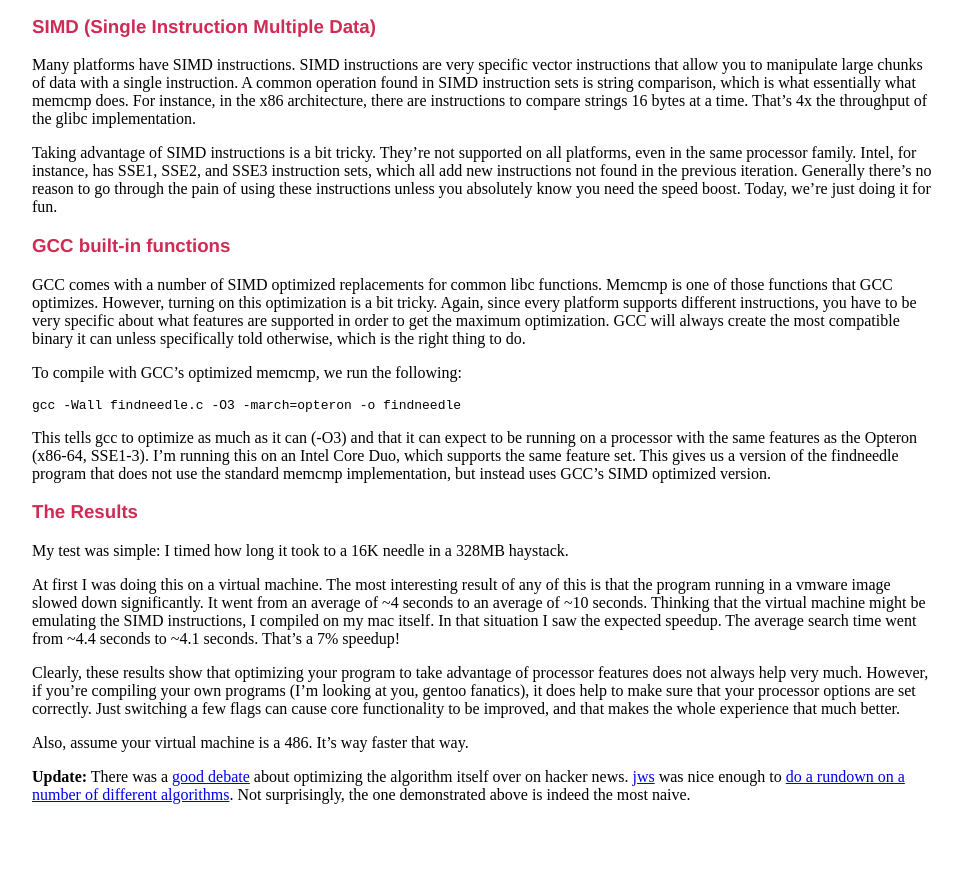
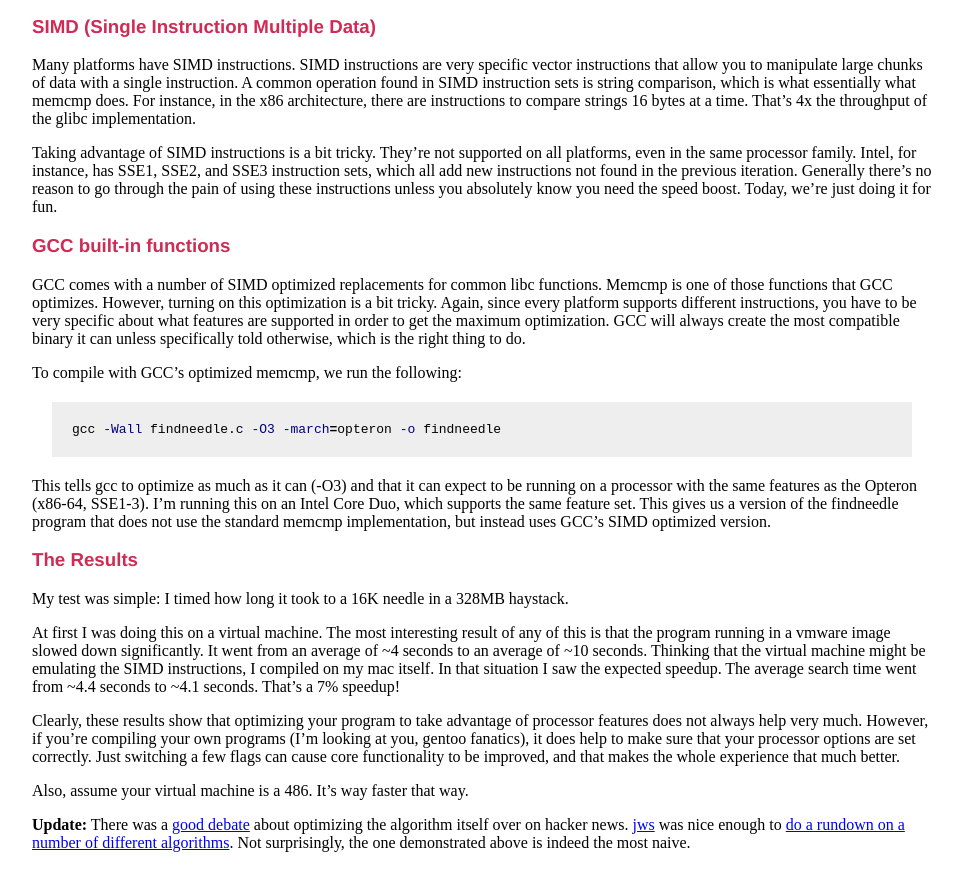
Before and after one commit to JustinTulloss/caffeinated-simpleton, a Jekyll site: the page built from _posts/2009-05-13-exploring-memcmp.markdown, in a window 1280 px wide and 900 px high, scrolled down 787 px. Shown: the top 891 px of the window, without its empty margins (158-1120 px from the left). Built offline with Jekyll 4.4.1, drawn with Linux system fonts in a browser that asks for light colours; Markdown is read by kramdown in place of the engine named in the settings; before the commit the page ends 1639 px from its top, so only the background shows below that.

```diff
--- a/_posts/2009-05-13-exploring-memcmp.markdown
+++ b/_posts/2009-05-13-exploring-memcmp.markdown
@@ -3333,7 +3333,7 @@ Taking advantage of SIMD instructions is a bit tricky. They're not supported on
 GCC comes with a number of SIMD optimized replacements for common libc functions. Memcmp is one of those functions that GCC optimizes. However, turning on this optimization is a bit tricky. Again, since every platform supports different instructions, you have to be very specific about what features are supported in order to get the maximum optimization. GCC will always create the most compatible binary it can unless specifically told otherwise, which is the right thing to do.
 
 To compile with GCC's optimized memcmp, we run the following:
-<pre lang="none">gcc -Wall findneedle.c -O3 -march=opteron -o findneedle</pre>
+{% highlight sh %}gcc -Wall findneedle.c -O3 -march=opteron -o findneedle{% endhighlight %}
 This tells gcc to optimize as much as it can (-O3) and that it can expect to be running on a processor with the same features as the Opteron (x86-64, SSE1-3). I'm running this on an Intel Core Duo, which supports the same feature set. This gives us a version of the findneedle program that does not use the standard memcmp implementation, but instead uses GCC's SIMD optimized version.
 <h3>The Results</h3>
 My test was simple: I timed how long it took to a 16K needle in a 328MB haystack.
```
